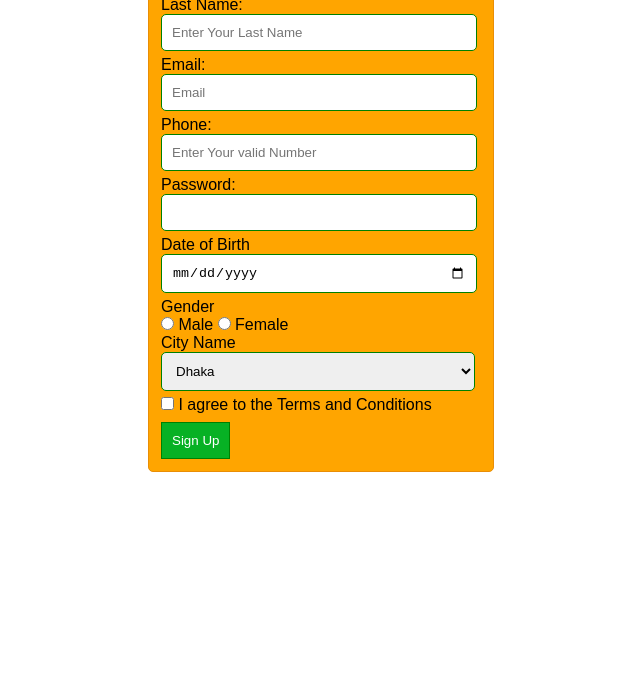
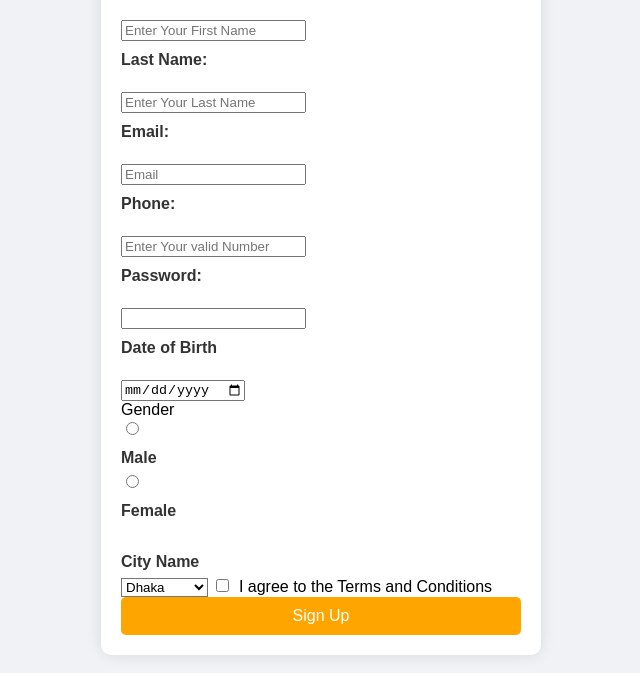
Before and after one commit to MhasibC21/registrationFrom, a plain HTML site: page Hasib/Index.html in a window 1280 px wide. Shown: the part 127-800 px from the top of the page, without its empty margins (319-959 px from the left). Drawn offline with Linux system fonts and the light colour scheme.

Commit message:
Update style.css

```diff
--- a/Hasib/style.css
+++ b/Hasib/style.css
@@ -1,48 +1,76 @@
-*{
-    margin: 0 auto;
+ body {
+            font-family: Arial, sans-serif;
+            background-color: #f0f2f5;
+            display: flex;
+            justify-content: center;
+            align-items: center;
+            height: 100vh;
+            margin: 0;
         }
-#regForm{
-    display: flex;
-    width: 25%;
-    height:auto;
-    border: 1px solid rgb(233, 142, 6);
-    padding: 12px;
-    margin-top: 8px;
-    margin-bottom: 8px;
-    background-color: orange;
-    font-family: sans-serif;
-    border-radius: 5px;
+        #regForm {
+            background-color: #ffffff;
+            padding: 20px;
+            border-radius: 10px;
+            box-shadow: 0 0 15px rgba(0, 0, 0, 0.1);
+            width: 100%;
+            max-width: 400px;
+        }
+        #regForm h1 {
+            text-align: center;
+            color: #333;
+            margin-bottom: 20px;
+        }
+        #regForm label {
+            font-weight: bold;
+            color: #333;
+            margin: 10px 0 5px;
+            display: block;
+        }
+        .input-group {
+            position: relative;
+            margin: 15px 0;
+        }
+        .input-group i {
+            position: absolute;
+            color: #888;
+            margin-left: 15px;
+            top: 50% ;
+            transform: translatey(-50%)
 
 
         }
-
-.input{
-    border: 1px solid green;
-    padding: 10px;
+        .input-group input,
+        .input-group select {
+            width: 100%;
+            padding: 10px 10px 10px 40px; /* space for the icon */
+            border: 1px solid #ddd;
             border-radius: 5px;
-    margin-bottom: 5px;
-    width: 92%;
-
+            box-sizing: border-box;
 
         }
 
-.dropDown{
-    border: 1px solid green;
+        .dropDown {
+            background-color: #fff;
+        }
+
+        .btn {
+            background-color: #ffa500;
+            color: #fff;
             padding: 10px;
+            border: none;
             border-radius: 5px;
-    margin-bottom: 5px;
-    width: 98%;
+            width: 100%;
+            cursor: pointer;
+            font-size: 16px;
 
         }
-.btn{
-    background-color: rgb(7, 177, 36);
-    color: rgb(255, 255, 255);
-    padding: 10px;
-    margin-top: 8px;
-    border: 1px solid green;
-
+        .btn:hover {
+            background-color: #e69500;
         }
-
-.btn:hover{
-    background-color: orange;
+        #regForm input[type="checkbox"] {
+            margin-right: 5px;
         }
+        .terms {
+            margin: 10px 0;
+            font-size: 14px;
+        }
```
Lines whose indentation alone changed are shown as unchanged.
